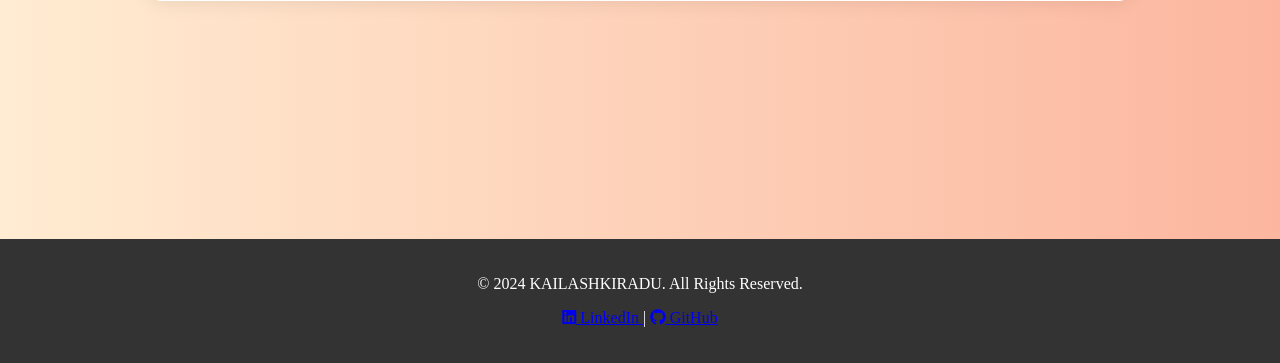
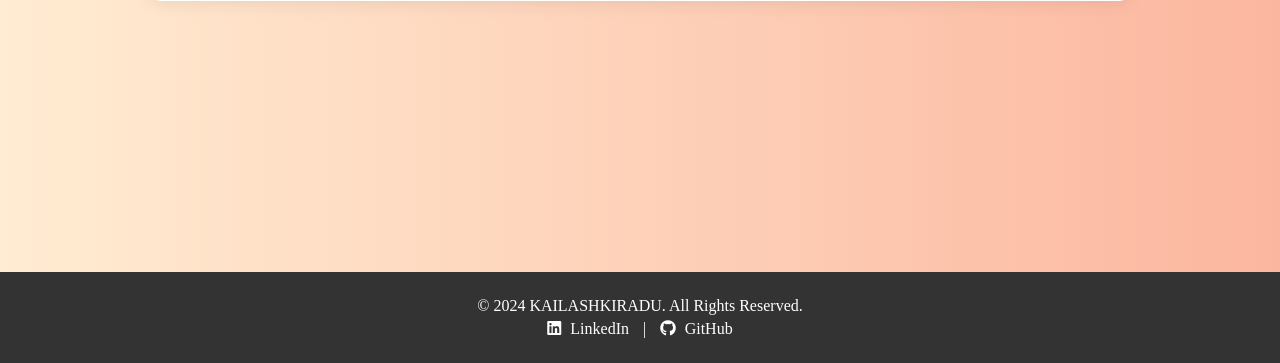
Before and after one commit to kailashkiradu/Text-summarizer-, a Flask app: page / in a window 1280 px wide. Shown: the part 437-800 px from the top of the page. Run offline with Flask 3, Linux system fonts and the light colour scheme.

Commit message:
Update styles.css

```diff
--- a/TextSummary/static/styles.css
+++ b/TextSummary/static/styles.css
@@ -76,6 +76,24 @@
     width: 100%;
 }
 
+footer p {
+    margin: 5px 0;
+}
+
+footer a {
+    color: white;
+    text-decoration: none;
+    margin: 0 10px;
+}
+
+footer a:hover {
+    text-decoration: underline;
+}
+
+footer i {
+    margin-right: 5px;
+}
+
 @keyframes fadeIn {
     from {
         opacity: 0;
```
